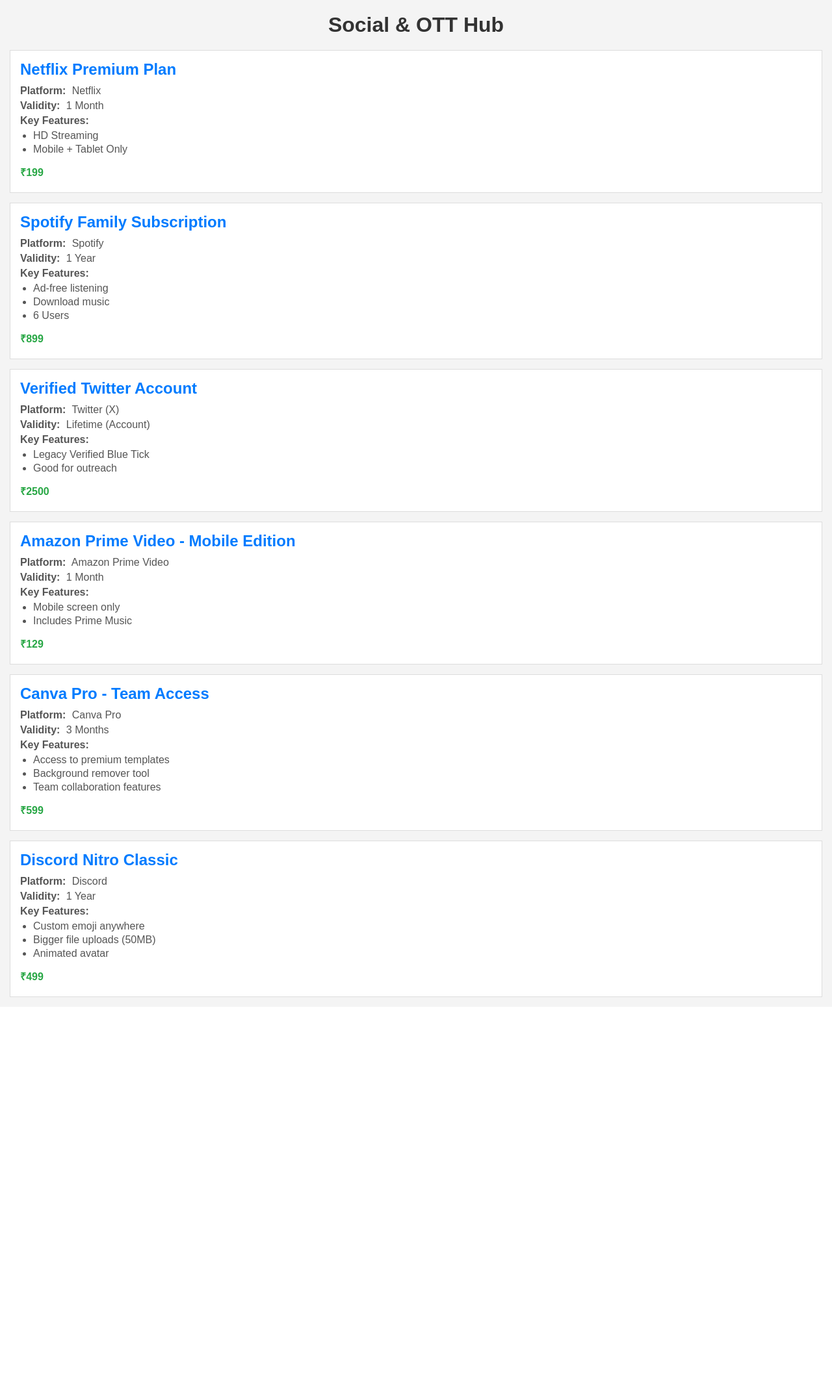
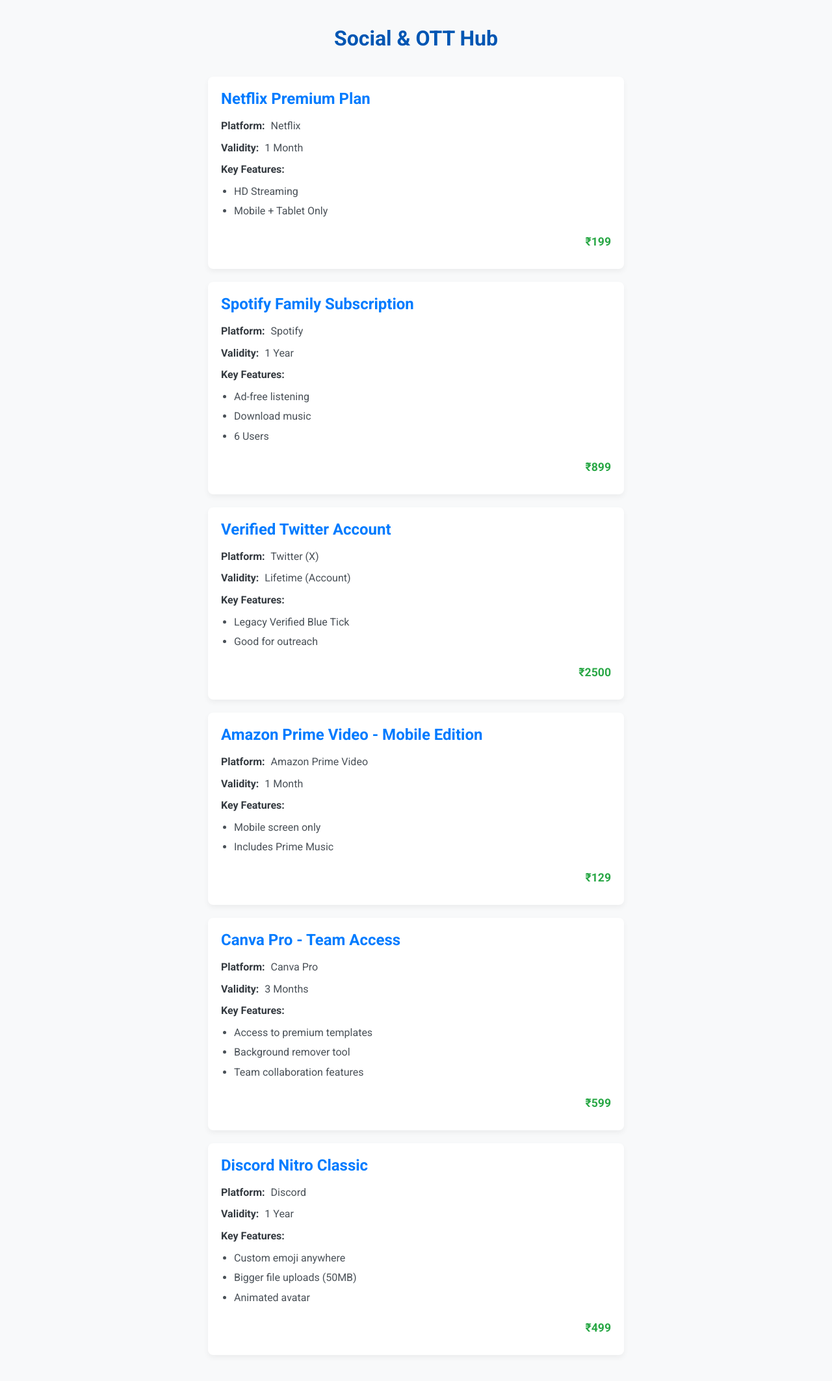
Before and after one commit to i-am-paradox/digitalshop, a PHP site: page / in a window 1280 px wide. Shown: the whole page at 65% size. Before the commit the page ends 1535 px from the top, so only its background shows below. Run offline with PHP 8.4, Linux system fonts and the light colour scheme.

Commit message:
Enhance website styling for a modern look and feel
This commit updates `style.css` to provide a more advanced and visually appealing design. Changes include:

-   Updated to a modern font stack (Roboto, Open Sans, Arial, sans-serif).
-   Implemented a new color scheme for better visual hierarchy (dark blue header, accent blue for product names, darker text for details).
-   Product containers are now styled as "cards" with box shadows and rounded corners.
-   Added a subtle hover effect (lift and shadow change) to product cards for improved interactivity.
-   Adjusted spacing, padding, and alignment for overall improved readability and a professional appearance.
-   Set a max-width for product listings for better layout on wider screens.

No changes were made to `index.html` as the new styles are compatible with the existing structure.

```diff
--- a/style.css
+++ b/style.css
@@ -1,54 +1,74 @@
+/* Import Google Font - Roboto (Best effort, may not work in all environments) */
+@import url('https://fonts.googleapis.com/css2?family=Roboto:wght@400;700&display=swap');
+
 body {
-    font-family: Arial, sans-serif;
-    background-color: #f4f4f4;
+    font-family: 'Roboto', 'Open Sans', Arial, sans-serif;
+    background-color: #f8f9fa; /* Lighter grey for a cleaner look */
     margin: 0;
-    padding: 0;
+    padding: 20px; /* Added some padding to the body */
+    color: #343a40; /* Darker grey for body text for better contrast */
 }
 
 header h1 {
     text-align: center;
-    margin: 20px 0;
-    color: #333;
+    margin: 20px 0 40px 0; /* Increased bottom margin */
+    color: #0056b3; /* Professional dark blue */
+    font-weight: 700; /* Bolder header text */
 }
 
 .product {
-    border: 1px solid #ddd;
-    padding: 15px;
-    margin: 15px;
-    background-color: #fff;
+    border: none; /* Removed border, will use box-shadow for card effect */
+    padding: 20px; /* Increased padding for better spacing */
+    margin: 20px auto; /* Centered product cards with auto margin for L/R */
+    background-color: #ffffff; /* White background for product cards */
+    border-radius: 8px; /* Softer corners */
+    box-shadow: 0 4px 8px rgba(0,0,0,0.05); /* Subtle box shadow */
+    transition: all 0.3s ease-in-out; /* Smooth transition for hover */
+    max-width: 600px; /* Optional: constrain product card width for larger screens */
+}
+
+.product:hover {
+    transform: translateY(-5px); /* Lift card on hover */
+    box-shadow: 0 6px 12px rgba(0,0,0,0.1); /* Enhanced shadow on hover */
 }
 
 .product h2 {
-    color: #007bff;
+    color: #007bff; /* Primary accent color (Bootstrap blue) for product names */
     margin-top: 0;
-    margin-bottom: 10px;
+    margin-bottom: 15px; /* Increased margin for better separation */
+    font-weight: 700; /* Bolder product titles */
 }
 
-/* Styling for Platform and Validity paragraphs */
-.product p strong {
-    margin-right: 5px; /* Adds a small space after "Platform:" or "Validity:" */
+/* Styling for Platform, Validity, and other descriptive paragraphs */
+.product p {
+    margin-top: 8px;
+    margin-bottom: 8px;
+    color: #495057; /* Slightly darker grey for better readability */
+    line-height: 1.6; /* Improved line spacing for readability */
 }
 
-.product p {
-    margin-top: 5px;
-    margin-bottom: 5px;
-    color: #555; /* Slightly lighter text for details */
+.product p strong {
+    margin-right: 5px;
+    color: #343a40; /* Darker color for strong tags to make them stand out */
 }
 
 /* Styling for Key Features list */
 .product ul {
-    margin-top: 5px;
-    margin-bottom: 10px; /* Space before the price */
-    padding-left: 20px; /* Standard indentation for lists */
+    margin-top: 8px;
+    margin-bottom: 15px; /* Space before the price */
+    padding-left: 20px;
+    color: #495057; /* Consistent text color */
 }
 
 .product ul li {
-    margin-bottom: 3px; /* Space between list items */
-    color: #555; /* Consistent text color */
+    margin-bottom: 5px; /* Space between list items */
+    line-height: 1.6; /* Improved line spacing */
 }
 
 .product p:last-child { /* Targeting the price paragraph */
     font-weight: bold;
-    color: #28a745;
-    margin-top: 15px; /* More space above the price */
+    color: #28a745; /* Keep green for price, good contrast */
+    font-size: 1.1em; /* Slightly larger price text */
+    margin-top: 20px; /* More space above the price */
+    text-align: right; /* Align price to the right */
 }
```
